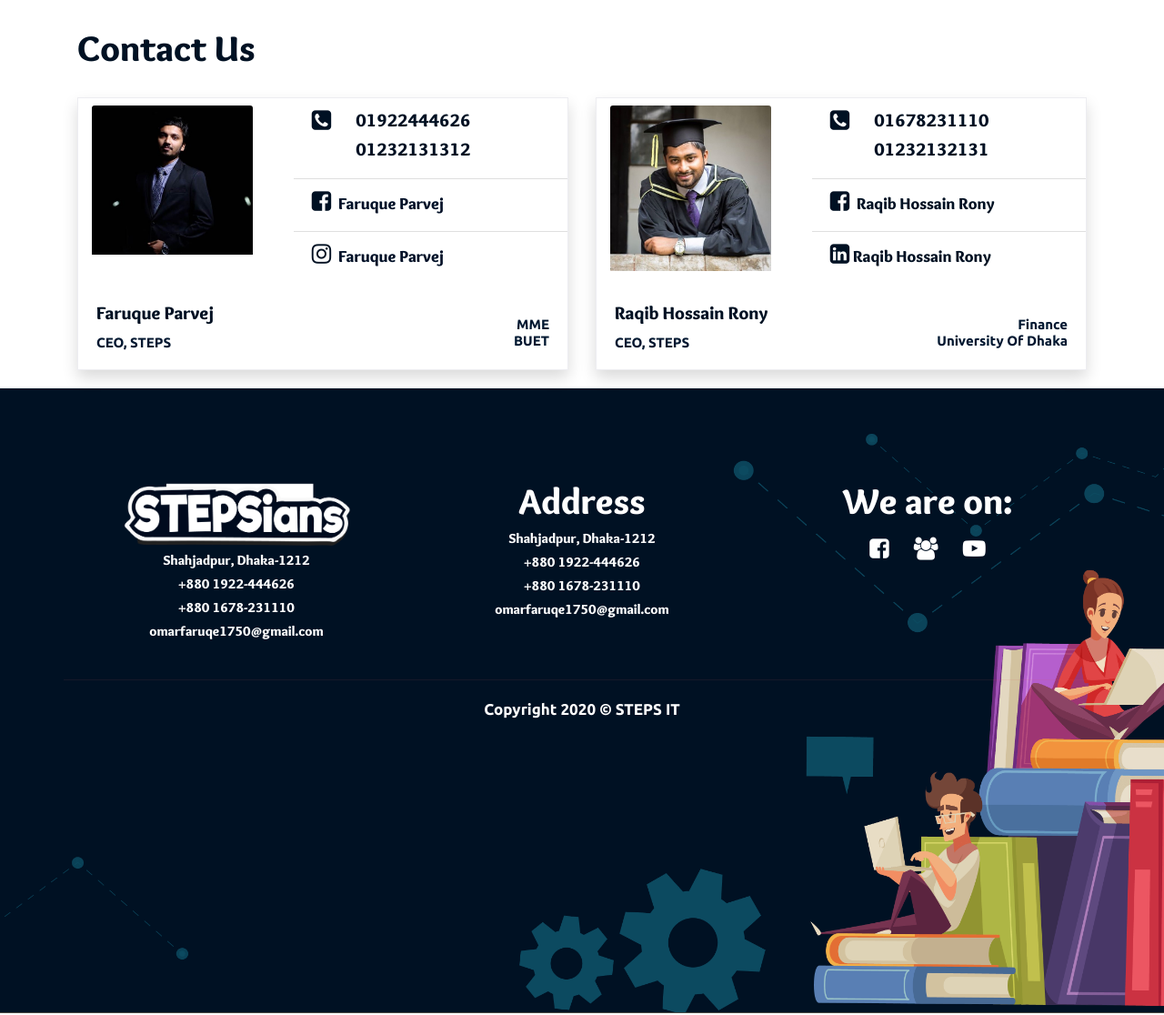
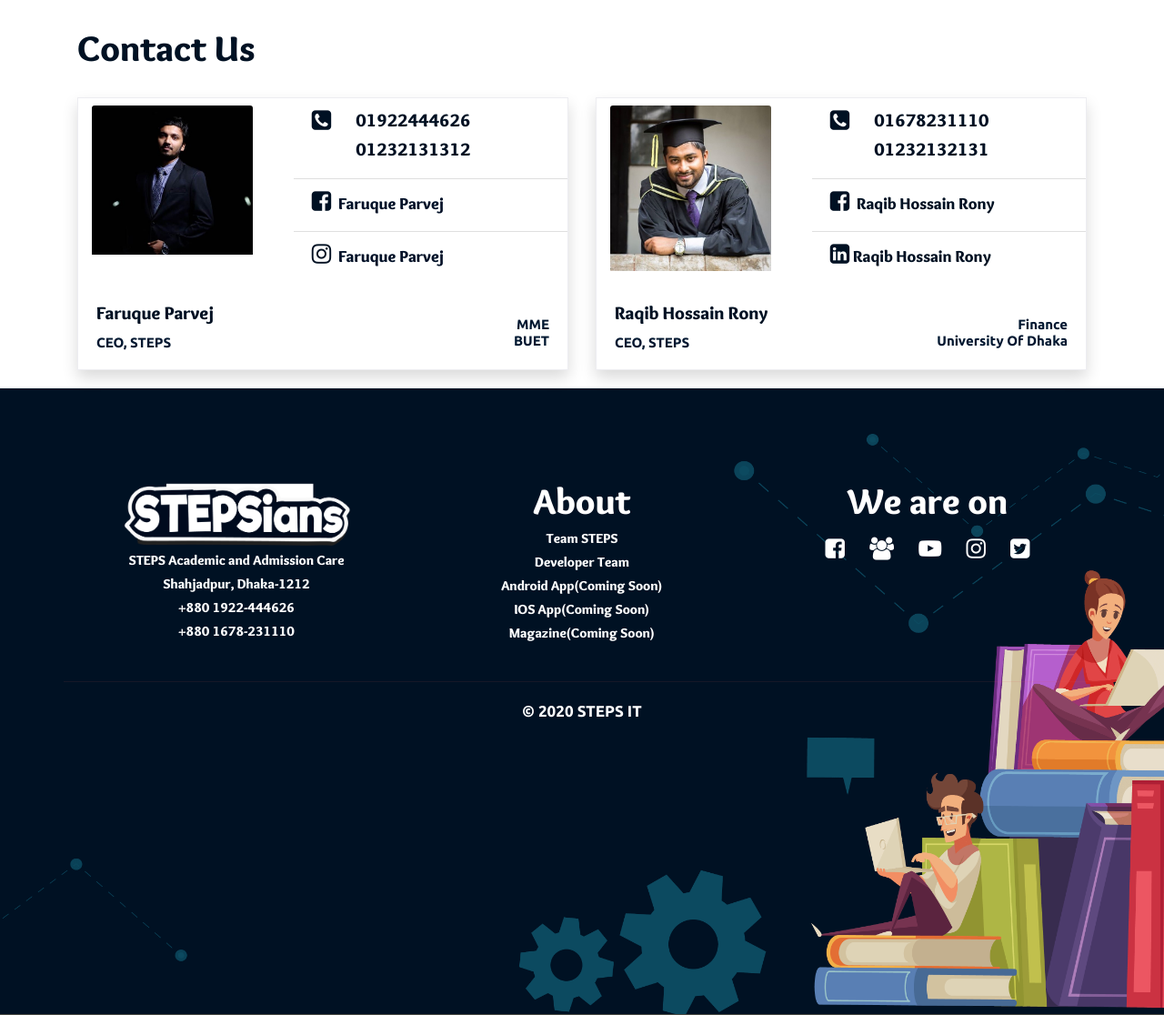
Before and after one commit to Anikcsejnu/steps-web, a Django app: page /about/ in a window 1280 px wide. Shown: the part 2169-3285 px from the top of the page at 91% size. Run offline with Django 3.2, Linux system fonts and the light colour scheme; data that the repository does not hold is empty; some libraries are stand-ins or nearby versions; some web fonts are replaced.

Commit message:
Added social links

```diff
--- a/home/templates/home/about.html
+++ b/home/templates/home/about.html
@@ -31,10 +31,10 @@
                 <h2 class="section-title">ABOUT OUR JOURNY</h2>
 
                 <abbr title="STEPS Iftar 2019"><img class="img-fluid w-75 mb-2 ml-3" src="{% static 'home/images/about/team.jpg' %}" alt="about image" style="float: right;"></abbr>
-                <p>Two Friends; two dreamers; dreamt in their college life to do something; do something for our education system;for the bangladeshi students.They wanted to make a platform where they could bring the students to a new horizon of their life.
-                    One of them got chance in Buet and other was in Dhaka University.The milestone might be founded in the basis of this phenomena.They founded a co-educational platform named "steps" so that they could help the students like them who
+                <p>Two Friends; two dreamers; dreamt in their college life to do something; do something for our education system; for the Bangladeshi students.They wanted to make a platform where they could bring the students to a new horizon of their life.
+                    One of them got chance in Buet and other was in Dhaka University.The milestone might be founded in the basis of this phenomena. They founded a co-educational platform named "steps" so that they could help the students like them who
                     had enough potential and make them bloom. They made the things easier for the students to get chance in reputed universities.Every year few students got chance in public universities and they also joined at steps to contribute as well.They
-                    also became the heroes of new students; became an ideal stepsian. During the pandemic of corona, parvej and rony, two pioneer, again founded this online platform named "stepsians" with the stepsians to support all the students from
+                    also became the heroes of new students; became an ideal stepsian. During the pandemic of corona, parvej and rony, two pioneer, again founded this online platform named "STEPSIANS" with the stepsians to support all the students from
                     home and the endless journey started, and obviously it is free.</p>
             </div>
         </div>
--- a/home/templates/home/base.html
+++ b/home/templates/home/base.html
@@ -164,39 +164,42 @@
                         <!-- logo -->
                         <img src="{% static 'home/images/2.png' %}" alt="" style="width: 267px;height: auto;" class="imov">
                         <ul class="list-unstyled">
+                            <li class="mb-2 text-white">STEPS Academic and Admission Care</li>
                             <li class="mb-2 text-white">Shahjadpur, Dhaka-1212</li>
                             <li class="mb-2 text-white">+880 1922-444626</li>
                             <li class="mb-2 text-white">+880 1678-231110</li>
-                            <li class="mb-2 text-white">omarfaruqe1750@gmail.com</li>
                         </ul>
                     </div>
                     <div class="col-sm-4 ov" style="text-align: center; padding: 20px;">
                         <!-- logo -->
-                        <h2 class="text-white" style="text-align: center;">Address</h2>
+                        <h2 class="text-white" style="text-align: center;">About</h2>
                         <ul class="list-unstyled">
-                            <li class="mb-2 text-white">Shahjadpur, Dhaka-1212</li>
-                            <li class="mb-2 text-white">+880 1922-444626</li>
-                            <li class="mb-2 text-white">+880 1678-231110</li>
-                            <li class="mb-2 text-white">omarfaruqe1750@gmail.com</li>
+                            <li class="mb-2 text-white"> <a href="" class="text-white">Team STEPS</a></li>
+                            <li class="mb-2 text-white"> <a href="" class="text-white">Developer Team</a></li>
+                            <li class="mb-2 text-white">Android App(Coming Soon)</li>
+                            <li class="mb-2 text-white">IOS App(Coming Soon)</li>
+                            <li class="mb-2 text-white">Magazine(Coming Soon)</li>
                         </ul>
                     </div>
                     <div class="col-sm-4 ov" style="text-align: center; padding: 20px;">
-                        <h2 class="text-white" style="text-align: center;">We are on:</h2>
+                        <h2 class="text-white" style="text-align: center;">We are on</h2>
                         <ul class="list-inline">
-                            <li class="list-inline-item"><a class="d-inline-block p-2" href="https://www.facebook.com/Stepsians-113518887048688/"><i class="fa fa-facebook-square h3 hv text-white" aria-hidden="true"></i></a></li>
-                            <li class="list-inline-item"><a class="d-inline-block p-2" href="https://www.facebook.com/groups/593585494697269/"><i class="fa fa-users h3 hv text-white" aria-hidden="true"></i></a></li>
-                            <li class="list-inline-item"><a class="d-inline-block p-2" href="#"><i class="fa fa-youtube-play h3 hv text-white" aria-hidden="true"></i></a></li>
+                            <li class="list-inline-item"><abbr title="Facebook Page"><a class="d-inline-block p-2" href="https://www.facebook.com/Stepsians-113518887048688/"><i class="fa fa-facebook-square h3 hv text-white" aria-hidden="true"></i></a></abbr></li>
+                            <li class="list-inline-item"><abbr title="Facebook Group"><a class="d-inline-block p-2" href="https://www.facebook.com/groups/593585494697269/"><i class="fa fa-users h3 hv text-white" aria-hidden="true"></i></a></abbr></li>
+                            <li class="list-inline-item"><abbr title="Youtube"><a class="d-inline-block p-2" href="https://www.youtube.com/channel/UCtNqYUh6N2jd8-lIrJfZgPw"><i class="fa fa-youtube-play h3 hv text-white" aria-hidden="true"></i></a></abbr></li>
+                            <li class="list-inline-item"><abbr title="Instagram"><a class="d-inline-block p-2" href="https://www.instagram.com/insta_stepsians/"><i class="fa fa-instagram h3 hv text-white" aria-hidden="true"></i></a></abbr></li>
+                            <li class="list-inline-item"><abbr title="Twitter"><a class="d-inline-block p-2" href="https://twitter.com/stepsians"><i class="fa fa-twitter-square h3 hv text-white" aria-hidden="true"></i></a></abbr></li>
                         </ul>
                     </div>
                     <hr style="border-top: 1px solid rgba(210, 90, 90, 0.1);
                     width: 100%;">
                     <div class="col-sm-12">
-                        <p class="text-white" style="text-align: center;">Copyright
+                        <p class="text-white" style="text-align: center;">©
                             <script>
                                 var CurrentYear = new Date().getFullYear()
                                 document.write(CurrentYear)
                             </script>
-                            © STEPS IT</p>
+                            STEPS IT</p>
                     </div>
                 </div>
             </div>
--- a/home/templates/home/index.html
+++ b/home/templates/home/index.html
@@ -105,7 +105,7 @@
 <section>
     <div class="row" style="align-items: center;">
         <div class="col-sm-6">
-            <h1 class="ml-2 mt-1">Welcome to the community. You are free to learn and share anything.</h1>
+            <h1 class="ml-2 mt-2">Welcome to the community. You are free to learn and share anything.</h1>
         </div>
         <div class="col-sm-6">
             <img class="img-fluid w-100" src="static/home/images/homeclassroom.png" alt="about">
--- a/teacher/templates/teacher/teachersinfo_detail.html
+++ b/teacher/templates/teacher/teachersinfo_detail.html
@@ -25,8 +25,10 @@
                     <div class="col-md-6 mb-5 mb-md-0">
                         <h4 class="mb-4">CONTACT INFO:</h4>
                         <ul class="list-unstyled">
+                            {% if object.gender|stringformat:"s" != "Female"|stringformat:"s" %}
                             <li class="mb-3"><a class="text-color" href="mailto:{{ object.email }}"><i class="ti-email mr-2"></i>{{ object.email }}</a></li>
                             <li class="mb-3"><a class="text-color" href="callto:+{{ object.contact_no }}"><i class="ti-mobile mr-2"></i>+ {{ object.contact_no }}</a></li>
+                            {% endif %}
                             <li class="mb-3"><a class="text-color" href="{{ object.fb_link }}" target="_blank"><i class="ti-facebook mr-2"></i>{{ object.name }}</a></li>
                             <li class="mb-3"><a class="text-color" href="{{ object.linkedin_link }}" target="_blank"><i class="ti-linkedin mr-2"></i>{{ object.name }}</a></li>
                             <li class="mb-3"><a class="text-color"><i class="ti-location-pin mr-2">{{ object.address }}</i></a></li>
```
Also changed, not shown: teacher/templates/teacher/teacher.html (+5 -3 lines).
